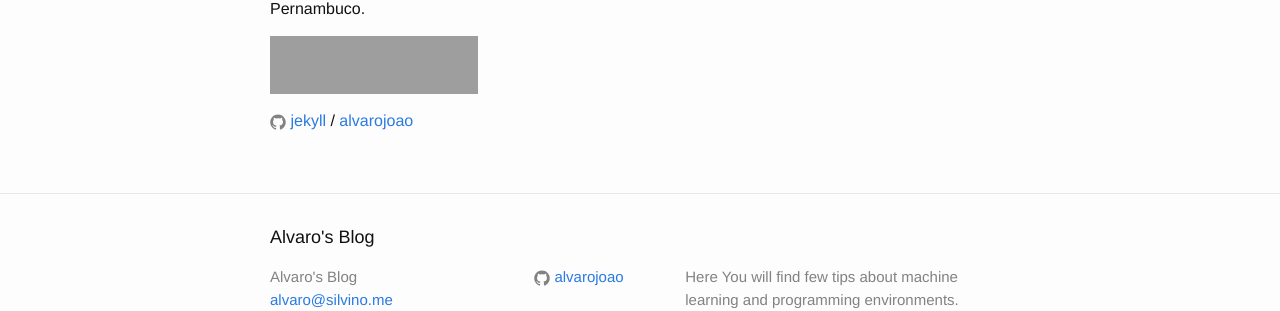
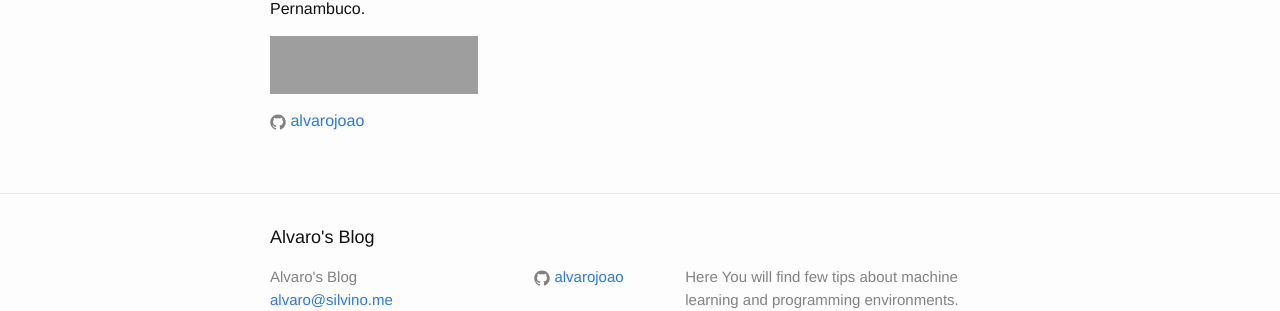
Before and after one commit to asilvino/alvarojoao.github.io, a Jekyll site: the page built from about.md, in a window 1280 px wide. Shown: the part 278-589 px from the top of the page. Built offline with Jekyll 4.4.1, drawn with Linux system fonts in a browser that asks for light colours; grey boxes are pictures that could not be loaded.

Commit message:
fixing small typo on about

```diff
--- a/about.md
+++ b/about.md
@@ -18,5 +18,4 @@ Undergraduate in CS by [Federal University of Pernambuco][2] and [Memorial Unive
 {% include stackoverflow.html  %}
 
 
-{% include icon-github.html username="jekyll" %} /
-[alvarojoao](https://github.com/jekyll/alvarojoao)
+{% include icon-github.html username="alvarojoao" %}
```
